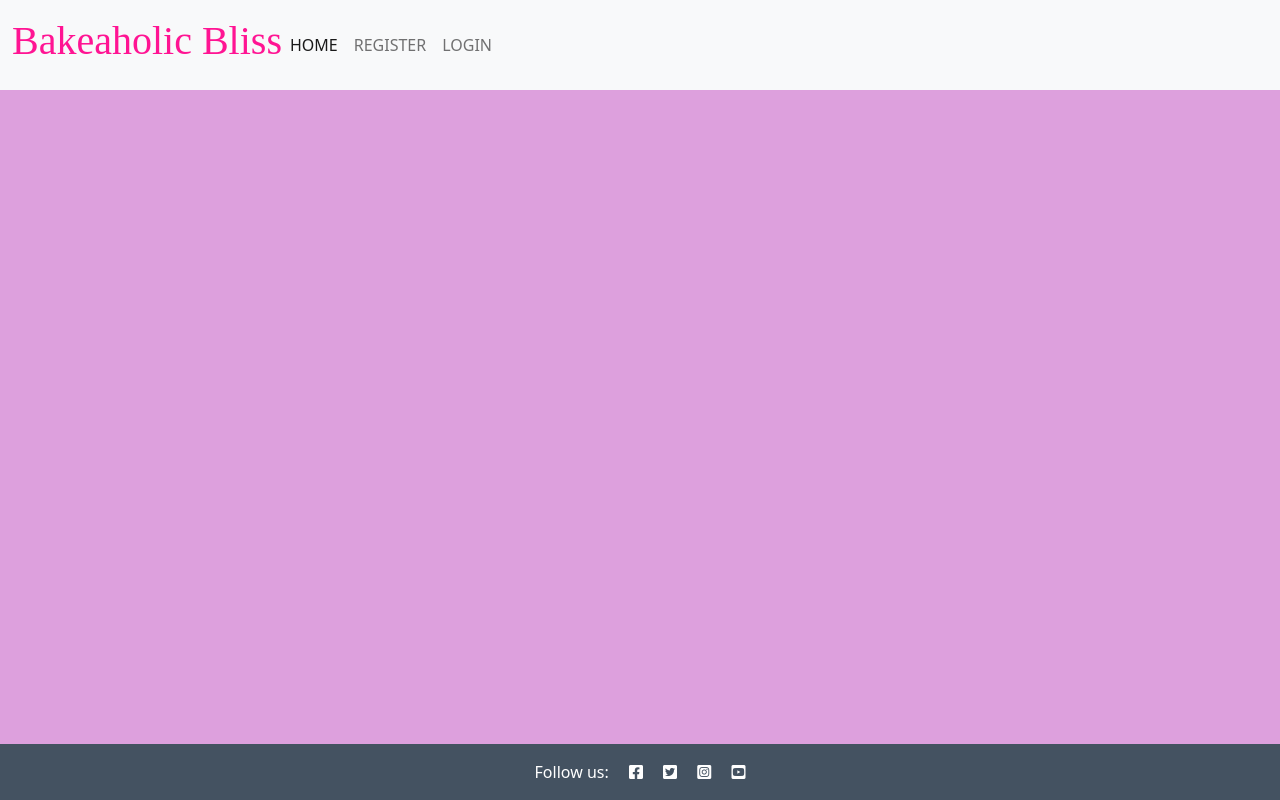
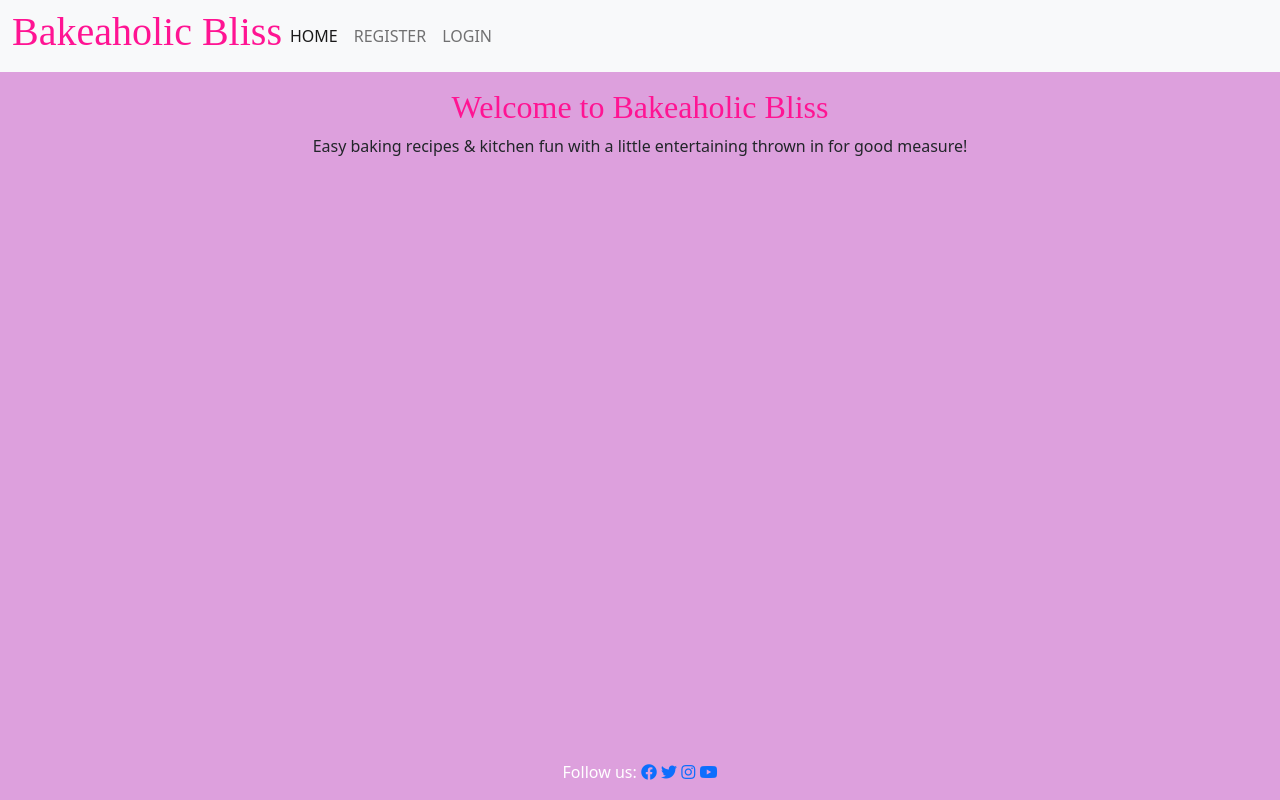
Before and after one commit to Code-Institute-Submissions/Divine-97-Django-Project-_MayResub, a Django app: page / in a window 1280 px wide. Run offline with Django 3.2, Linux system fonts and the light colour scheme; data that the repository does not hold is empty.

Commit message:
add social links

```diff
--- a/static/css/style.css
+++ b/static/css/style.css
@@ -9,18 +9,20 @@ body {
     color: #4A4A4F;
 }
 
-h1 {
+h1, h2 {
     font-family:'Times New Roman', Times, serif;
     font-size: 10;
     color: deeppink;
 }
 
 .navbar {
-    min-height: 90px;
+    min-height: 70px;
 }
+
 
 .navbar-nav .nav-link {
     text-transform: uppercase;
+
 }
 
 
@@ -30,14 +32,6 @@ h1 {
 
 .thin {
     font-weight: 300;
-}
-
-.light-bg {
-    background-color: #fff;
-}
-
-.dark-bg {
-    background-color: #445261;
 }
 
 .main-bg {
@@ -51,6 +45,7 @@ h1 {
 
 .image-container {
     position: relative;
+    margin: 10px;
 }
 
 .image-flash {
@@ -122,7 +117,7 @@ h1 {
 
 .post-subtitle {
     margin-left: 5%;
-    color: lightgray;
+    color: black;
 }
 
 .btn-signup {
@@ -143,7 +138,7 @@ h1 {
 
 .link:hover,
 .link:active {
-    color: #445261;
+    color: black;
     text-decoration: underline;
 }
 
--- a/templates/base.html
+++ b/templates/base.html
@@ -88,10 +88,16 @@
     <!-- Footer -->
     <footer class="footer mt-auto py-3 dark-bg">
         <p class="m-0 text-center text-white"></p>
-        <p class="m-0 text-center text-white">Follow us: <i class="fab fa-facebook-square ms-3"></i>
-            <i class="fab fa-twitter-square ms-3"></i>
-            <i class="fab fa-instagram-square ms-3"></i>
-            <i class="fab fa-youtube-square ms-3"></i></p>
+        <p class="m-0 text-center text-white">Follow us:
+            <a href="http://facebook.com" target="_blank" rel="noopener"
+            aria-label="Visit our Facebook page(opens in a new tab)"><i class="fab fa-facebook"></i></a>
+            <a href="https://twitter.com" target="_blank" rel="noopener"
+            aria-label="Visit our Twitter page(opens in a new tab)"><i class="fab fa-twitter"></i></a>
+            <a href="https://instagram.com" target="_blank" rel="noopener"
+            aria-label="Visit our Instagram page( opens in a new tab)"><i class="fab fa-instagram"></i></a>
+            <a href="https://youtube.com" target="_blank" rel="noopener"
+            aria-label="Visit our YouTube page( opens in a new tab)"><i class="fab fa-youtube"></i></a>
+        </p>
     </footer>
     <script>
         setTimeout(function () {
--- a/templates/index.html
+++ b/templates/index.html
@@ -4,6 +4,10 @@
 
 <div class="container-fluid">
     <div class="row">
+        <div class="col-md-12 mt-3 text-center">
+            <h2>Welcome to Bakeaholic Bliss</h2>
+            <p>Easy baking recipes & kitchen fun with a little entertaining thrown in for good measure!</p>
+        </div>
 
         <!-- Blog Entries Column -->
         <div class="col-12 mt-3 left">
```
